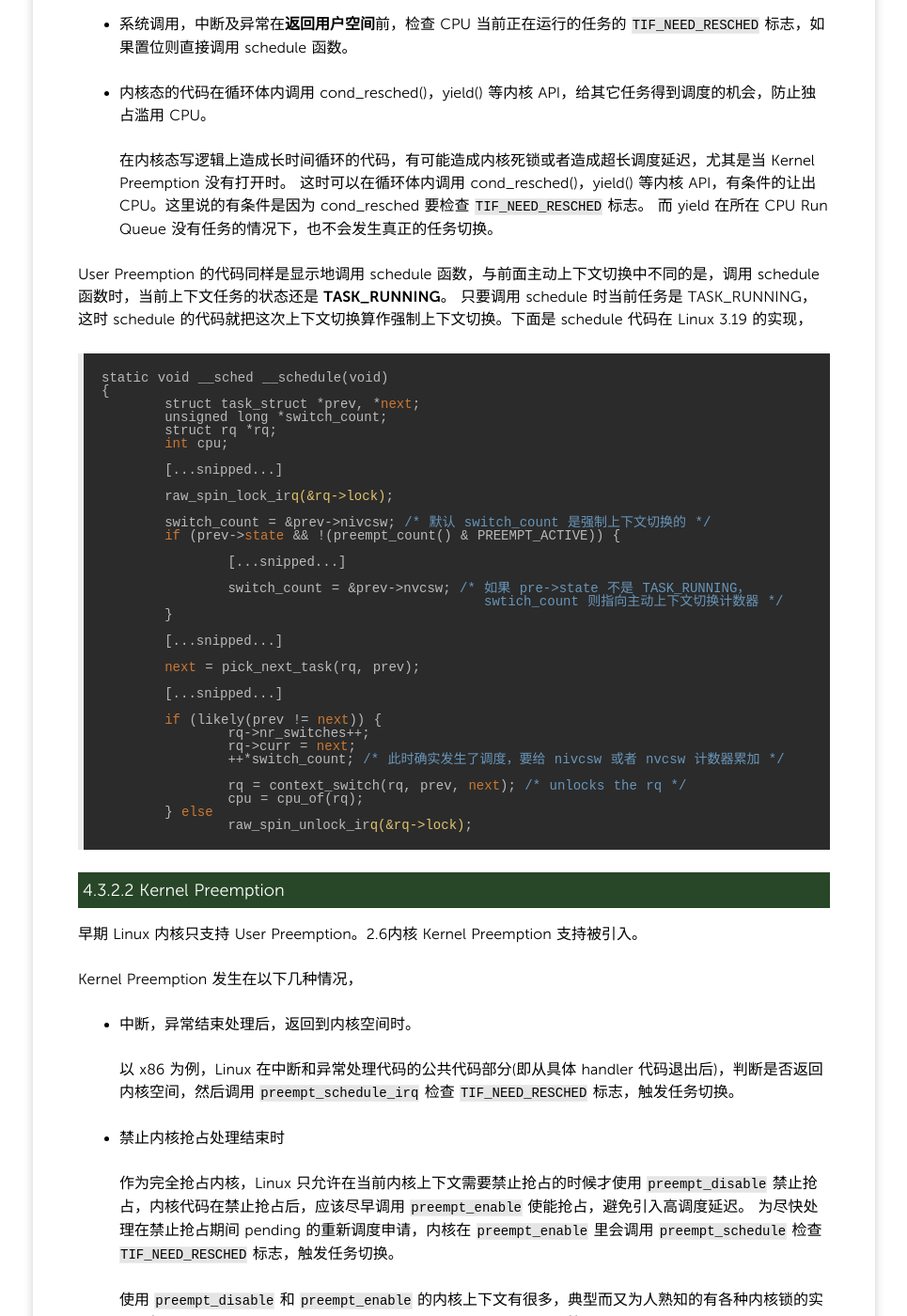
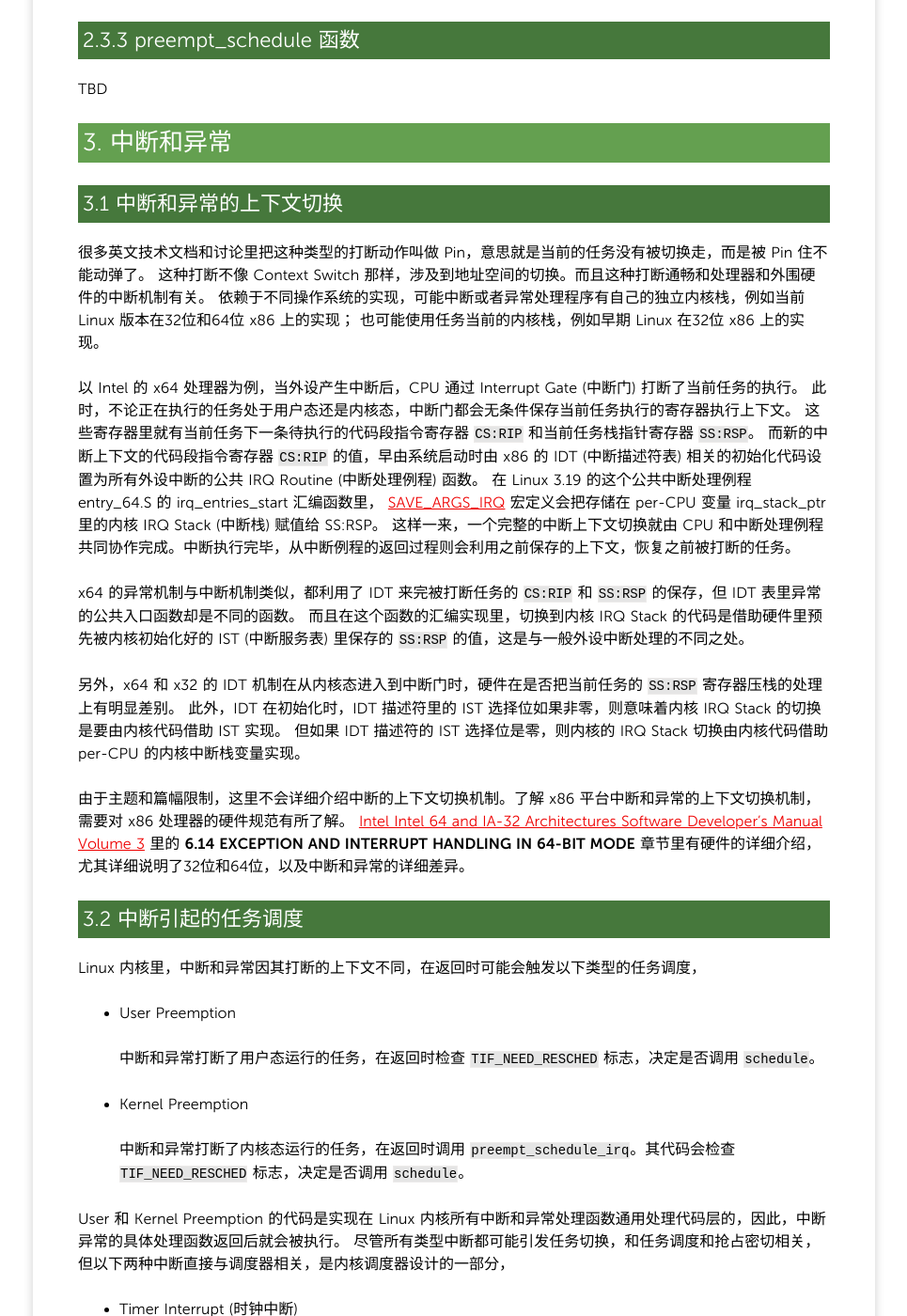
Before and after one commit to yangoliver/yangoliver.github.io, a Jekyll site: the page built from _posts/2016/2016-03-01-linux-scheduler-1.md, in a window 1280 px wide and 1400 px high, scrolled down 5742 px. Shown: the whole window at 94% size, without its empty margins (157-1122 px from the left). Built offline with Jekyll 4.4.1, drawn with Linux system fonts in a browser that asks for light colours; comment, search, counter and statistics services are not loaded; some of the changed text lies outside the part shown.

Commit message:
draft: cleanup format and add interrupt contents

```diff
--- a/_posts/2016/2016-03-01-linux-scheduler-1.md
+++ b/_posts/2016/2016-03-01-linux-scheduler-1.md
@@ -17,6 +17,11 @@ tags: [scheduler, kernel, linux, hardware]
 **Context Switch (上下文切换)** 指任何操作系统上下文保存和恢复执行状态，以便于被安全地打断和稍后被正确地恢复执行。
 一般操作系统中通常因以下三种方式引起上下文切换，
 
+- Task Scheduling (任务调度)
+
+  任务调度一般是由调度器代码在内核空间完成的。
+  通常需要将当前 CPU 执行任务的代码，用户或内核栈，地址空间切换到**下一个要运行任务的代码**，**用户或内核栈**，**地址空间**。
+
 - Interrupt (中断) 或 Exception (异常)
 
   中断和异常是由硬件产生但由软件来响应和处理的。
@@ -45,57 +44,7 @@ tags: [scheduler, kernel, linux, hardware]
 三种上下文切换方式中，系统调用始终发生在同一任务的上下文中，只有**中断异常**和**任务调度**机制才涉及到一个任务被令一个上下文打断。
 Preemption 最终需要借助任务调度来完成任务的打断。但是，任务调度却和这三种上下文切换方式都密切相关，要理解 Preemption，必须对三种机制有深入的了解。
 
-## 2. 中断和异常
-
-### 2.1 中断和异常的上下文切换
-
-很多英文技术文档和讨论里把这种类型的打断动作叫做 Pin，意思就是当前的任务没有被切换走，而是被 Pin 住不能动弹了。
-这种打断不像 Context Switch 那样，涉及到地址空间的切换。而且这种打断通畅和处理器和外围硬件的中断机制有关。
-依赖于不同操作系统的实现，可能中断或者异常处理程序有自己的独立内核栈，例如当前 Linux 版本在32位和64位 x86 上的实现；
-也可能使用任务当前的内核栈，例如早期 Linux 在32位 x86 上的实现。
-
-以 Intel 的 x64 处理器为例，当外设产生中断后，CPU 通过 Interrupt Gate (中断门) 打断了当前任务的执行。
-此时，不论正在执行的任务处于用户态还是内核态，中断门都会无条件保存当前任务执行的寄存器执行上下文。
-这些寄存器里就有当前任务下一条待执行的代码段指令寄存器 `CS:RIP` 和当前任务栈指针寄存器 `SS:RSP`。
-而新的中断上下文的代码段指令寄存器 `CS:RIP` 的值，早由系统启动时由 x86 的 IDT (中断描述符表) 相关的初始化代码设置为所有外设中断的公共 IRQ Routine (中断处理例程) 函数。
-在 Linux 3.19 的这个公共中断处理例程 entry_64.S 的 irq_entries_start 汇编函数里，
-[SAVE_ARGS_IRQ](https://github.com/torvalds/linux/blob/v3.19/arch/x86/kernel/entry_64.S#L782) 宏定义会把存储在 per-CPU 变量 irq_stack_ptr 里的内核 IRQ Stack (中断栈) 赋值给 SS:RSP。
-这样一来，一个完整的中断上下文切换就由 CPU 和中断处理例程共同协作完成。中断执行完毕，从中断例程的返回过程则会利用之前保存的上下文，恢复之前被打断的任务。
-
-x64 的异常机制与中断机制类似，都利用了 IDT 来完被打断任务的 `CS:RIP` 和 `SS:RSP` 的保存，但 IDT 表里异常的公共入口函数却是不同的函数。
-而且在这个函数的汇编实现里，切换到内核 IRQ Stack 的代码是借助硬件里预先被内核初始化好的 IST (中断服务表) 里保存的 `SS:RSP` 的值，这是与一般外设中断处理的不同之处。
-
-另外，x64 和 x32 的 IDT 机制在从内核态进入到中断门时，硬件在是否把当前任务的 `SS:RSP` 寄存器压栈的处理上有明显差别。
-此外，IDT 在初始化时，IDT 描述符里的 IST 选择位如果非零，则意味着内核 IRQ Stack 的切换是要由内核代码借助 IST 实现。
-但如果 IDT 描述符的 IST 选择位是零，则内核的 IRQ Stack 切换由内核代码借助 per-CPU 的内核中断栈变量实现。
-
-由于主题和篇幅限制，这里不会详细介绍中断的上下文切换机制。了解 x86 平台中断和异常的上下文切换机制，需要对 x86 处理器的硬件规范有所了解。
-[Intel Intel 64 and IA-32 Architectures Software Developer's Manual Volume 3](http://www.intel.com/content/www/us/en/processors/architectures-software-developer-manuals.html)
-里的 **6.14 EXCEPTION AND INTERRUPT HANDLING IN 64-BIT MODE** 章节里有硬件的详细介绍，尤其详细说明了32位和64位，以及中断和异常的详细差异。
-
-### 2.2 中断引起的任务调度
-
-TBD
-
-#### 2.2.1 Timer Interrupt
-
-TBD
-
-#### 2.2.2 Scheduler IPI
-
-TBD
-
-## 3. 系统调用
-
-### 3.1 系统调用的上下文切换
-
-TBD
-
-### 3.2 系统调用引起的任务调度
-
-TBD
-
-## 4. 任务调度
+## 2. 任务调度
 
 任务的调度需要内核代码通过调用调度器核心的 schedule 函数引起。它主要完成以下工作，
 
@@ -104,7 +53,7 @@ TBD
 
 本文主要关注上下文切换和引起任务调度的原因。
 
-### 4.1 任务调度上下文切换
+### 2.1 任务调度上下文切换
 
 内核 schedule 函数其中一个重要的处理就是 Task Context Switch (任务上下文切换)。调度器的任务上下文切换主要做两件事，
 
@@ -131,7 +80,7 @@ TBD
 - Voluntary Context Switch (主动上下文切换)
 - Involuntary Context Switch (强制上下文切换)
 
-### 4.2 主动上下文切换
+### 2.2 主动上下文切换
 
 主动上下文切换就是任务主动通过直接或者间接调用 schedule 函数引起的上下文切换。引起主动上下文切换的常见时机有，
 
@@ -150,13 +99,13 @@ TBD
    任务在显式地用 schedule 函数前，利用 set_current_state 将任务设置成**非 TASK_RUNNING 状态**。
    例如，设置成 TASK_STOPPED 状态，然后调用 schedule 函数。
 
-### 4.3 强制上下文切换
+### 2.3 强制上下文切换
 
 强制上下文切换是指并非任务自身意愿调用 schedule 函数而引发的上下文切换。从定义可以看出，强制上下文切换的主要原因都和 Preemption 有关。
 
-#### 4.3.1 触发 Preemption
+#### 2.3.1 触发 Preemption
 
-##### 4.4.1.1 Tick Preemption
+##### 2.3.1.1 Tick Preemption
 
 在周期性的时钟中断里，内核调度器检查当前正在运行任务的持续运行时间是否超出具体调度算法支持的时间上限，从而决定是否剥夺当前任务的运行。
 一旦决定剥夺在 CPU 上任务的运行，则会给正在 CPU 上运行的当前任务设置一个**请求重新调度的标志**：`TIF_NEED_RESCHED`。
@@ -169,7 +118,7 @@ User Preemption 或 Kernel Preemption 在很多代码路径上放置了检查当
 例如，如果时钟中断刚好打断正在用户空间运行的进程，那么当 Tick Preemption 的代码将当前被打断的用户进程的 `TIF_NEED_RESCHED` 标志置位。随后，时钟中断处理完成，并返回用户空间。
 此时，User Preemption 的代码会在中断返回用户空间时检查 `TIF_NEED_RESCHED` 标志，如果置位就会调用 schedule 来完成上下文切换。
 
-##### 4.4.1.2 Wakeup Preemption
+##### 2.3.1.2 Wakeup Preemption
 
 当原因需要唤醒另一个进程时，`try_to_wake_up` 的内核函数将会帮助被唤醒的进程选择一个 CPU 的 Run Queue，然后把进程插入到 Run Queue 里，并设置成 `TASK_RUNNING` 状态。
 这个过程中 CPU Run Queue 的选择和 Run Queue 插入操作都是调用具体的调度算法回调函数来实现的。
@@ -194,9 +143,9 @@ User Preemption 或 Kernel Preemption 在很多代码路径上放置了检查当
 因 Wakeup Preemption 而导致的上下文切换发生时，下一个被调度的任务将由具体调度器算法来决定从运行队列里挑选。
 对于刚唤醒的任务，如果成功触发了 Wakeup Preemption，则某些具体的调度算法会给它一个优先被调度的机会。
 
-#### 4.3.2 执行 Preemption
+#### 2.3.2 执行 Preemption
 
-#### 4.3.2.1 User Preemption
+#### 2.3.2.1 User Preemption
 
 User Preemption 发生在如下两种典型的状况，
 
@@ -248,7 +197,7 @@ User Preemption 的代码同样是显示地调用 schedule 函数，与前面主
 			raw_spin_unlock_irq(&rq->lock);
 
 
-#### 4.3.2.2 Kernel Preemption
+#### 2.3.2.2 Kernel Preemption
 
 早期 Linux 内核只支持 User Preemption。2.6内核 Kernel Preemption 支持被引入。
 
@@ -265,7 +214,71 @@ Kernel Preemption 发生在以下几种情况，
 
   使用 `preempt_disable` 和 `preempt_enable` 的内核上下文有很多，典型而又为人熟知的有各种内核锁的实现，如 Spin Lock，Mutex，Semaphore，R/W Semaphore，RCU 等。
 
-### 4.3.3 preempt_schedule 函数
+### 2.3.3 preempt_schedule 函数
+
+TBD
+
+## 3. 中断和异常
+
+### 3.1 中断和异常的上下文切换
+
+很多英文技术文档和讨论里把这种类型的打断动作叫做 Pin，意思就是当前的任务没有被切换走，而是被 Pin 住不能动弹了。
+这种打断不像 Context Switch 那样，涉及到地址空间的切换。而且这种打断通畅和处理器和外围硬件的中断机制有关。
+依赖于不同操作系统的实现，可能中断或者异常处理程序有自己的独立内核栈，例如当前 Linux 版本在32位和64位 x86 上的实现；
+也可能使用任务当前的内核栈，例如早期 Linux 在32位 x86 上的实现。
+
+以 Intel 的 x64 处理器为例，当外设产生中断后，CPU 通过 Interrupt Gate (中断门) 打断了当前任务的执行。
+此时，不论正在执行的任务处于用户态还是内核态，中断门都会无条件保存当前任务执行的寄存器执行上下文。
+这些寄存器里就有当前任务下一条待执行的代码段指令寄存器 `CS:RIP` 和当前任务栈指针寄存器 `SS:RSP`。
+而新的中断上下文的代码段指令寄存器 `CS:RIP` 的值，早由系统启动时由 x86 的 IDT (中断描述符表) 相关的初始化代码设置为所有外设中断的公共 IRQ Routine (中断处理例程) 函数。
+在 Linux 3.19 的这个公共中断处理例程 entry_64.S 的 irq_entries_start 汇编函数里，
+[SAVE_ARGS_IRQ](https://github.com/torvalds/linux/blob/v3.19/arch/x86/kernel/entry_64.S#L782) 宏定义会把存储在 per-CPU 变量 irq_stack_ptr 里的内核 IRQ Stack (中断栈) 赋值给 SS:RSP。
+这样一来，一个完整的中断上下文切换就由 CPU 和中断处理例程共同协作完成。中断执行完毕，从中断例程的返回过程则会利用之前保存的上下文，恢复之前被打断的任务。
+
+x64 的异常机制与中断机制类似，都利用了 IDT 来完被打断任务的 `CS:RIP` 和 `SS:RSP` 的保存，但 IDT 表里异常的公共入口函数却是不同的函数。
+而且在这个函数的汇编实现里，切换到内核 IRQ Stack 的代码是借助硬件里预先被内核初始化好的 IST (中断服务表) 里保存的 `SS:RSP` 的值，这是与一般外设中断处理的不同之处。
+
+另外，x64 和 x32 的 IDT 机制在从内核态进入到中断门时，硬件在是否把当前任务的 `SS:RSP` 寄存器压栈的处理上有明显差别。
+此外，IDT 在初始化时，IDT 描述符里的 IST 选择位如果非零，则意味着内核 IRQ Stack 的切换是要由内核代码借助 IST 实现。
+但如果 IDT 描述符的 IST 选择位是零，则内核的 IRQ Stack 切换由内核代码借助 per-CPU 的内核中断栈变量实现。
+
+由于主题和篇幅限制，这里不会详细介绍中断的上下文切换机制。了解 x86 平台中断和异常的上下文切换机制，需要对 x86 处理器的硬件规范有所了解。
+[Intel Intel 64 and IA-32 Architectures Software Developer's Manual Volume 3](http://www.intel.com/content/www/us/en/processors/architectures-software-developer-manuals.html)
+里的 **6.14 EXCEPTION AND INTERRUPT HANDLING IN 64-BIT MODE** 章节里有硬件的详细介绍，尤其详细说明了32位和64位，以及中断和异常的详细差异。
+
+### 3.2 中断引起的任务调度
+
+Linux 内核里，中断和异常因其打断的上下文不同，在返回时可能会触发以下类型的任务调度，
+
+- User Preemption
+
+  中断和异常打断了用户态运行的任务，在返回时检查 `TIF_NEED_RESCHED` 标志，决定是否调用 `schedule`。
+
+- Kernel Preemption
+
+  中断和异常打断了内核态运行的任务，在返回时调用 `preempt_schedule_irq`。其代码会检查 `TIF_NEED_RESCHED` 标志，决定是否调用 `schedule`。
+
+User 和 Kernel Preemption 的代码是实现在 Linux 内核所有中断和异常处理函数通用处理代码层的，因此，中断异常的具体处理函数返回后就会被执行。
+尽管所有类型中断都可能引发任务切换，和任务调度和抢占密切相关，但以下两种中断直接与调度器相关，是内核调度器设计的一部分，
+
+- Timer Interrupt (时钟中断)
+- Scheduler IPI (调度器处理器间中断)
+
+#### 3.2.1 时钟中断
+
+TBD
+
+#### 3.2.2 调度器处理器间中断
+
+TBD
+
+## 4. 系统调用
+
+### 4.1 系统调用的上下文切换
+
+TBD
+
+### 4.2 系统调用引起的任务调度
 
 TBD
 
```
Also changed, not shown: other parts of _posts/2016/2016-03-01-linux-scheduler-1.md (+0 -6 lines).
